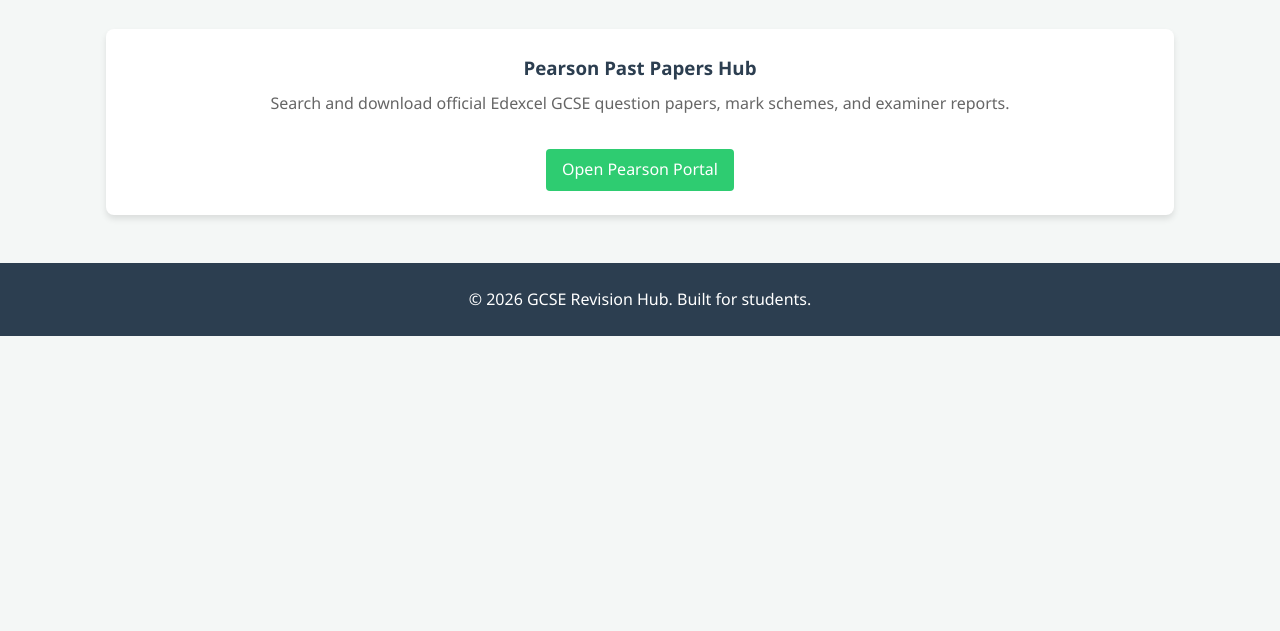
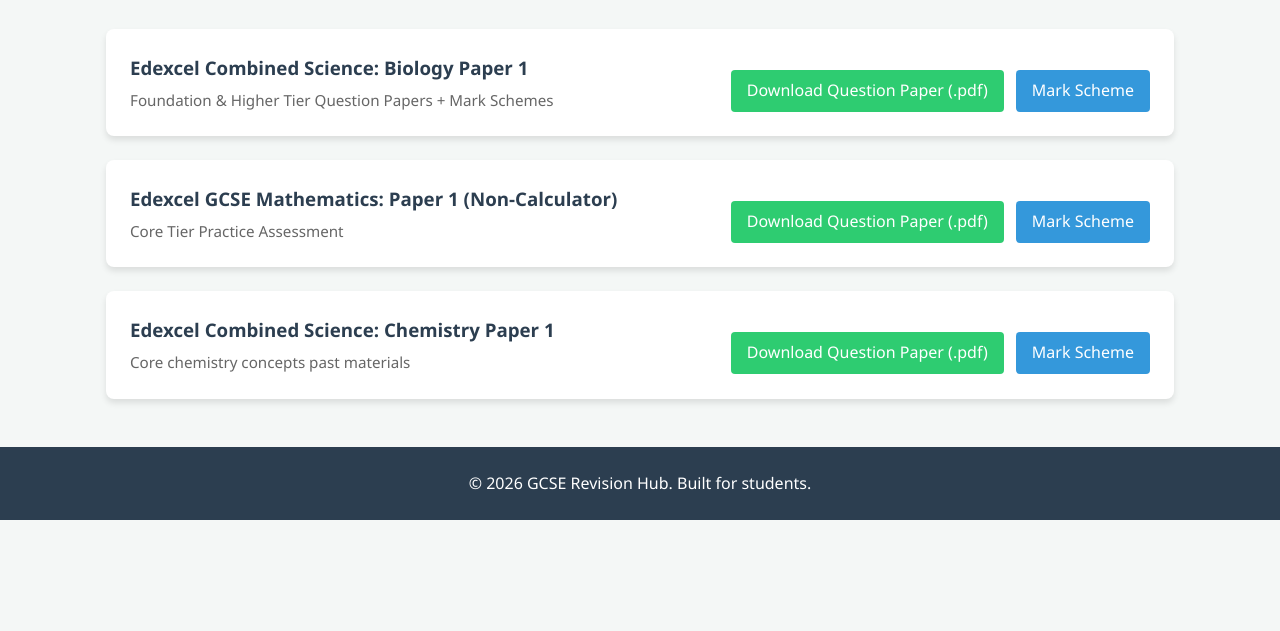
Before and after one commit to IbbyZaman/easystudy, a plain HTML site: page practice_papers.html in a window 1280 px wide. Shown: the part 169-800 px from the top of the page. Drawn offline with Linux system fonts and the light colour scheme.

Commit message:
Update practice_papers.html

```diff
--- a/practice_papers.html
+++ b/practice_papers.html
@@ -3,8 +3,34 @@
 <head>
     <meta charset="UTF-8">
     <meta name="viewport" content="width=device-width, initial-scale=1.0">
-    <title>Practice Tests | GCSE Revision Hub</title>
+    <title>Practice Papers | GCSE Revision Hub</title>
     <link rel="stylesheet" href="styles.css">
+    <style>
+        .download-card {
+            background: #fff;
+            padding: 1.5rem;
+            border-radius: 8px;
+            box-shadow: 0 4px 6px rgba(0,0,0,0.1);
+            margin-bottom: 1.5rem;
+            display: flex;
+            justify-content: space-between;
+            align-items: center;
+            flex-wrap: wrap;
+            gap: 1rem;
+        }
+        .download-info h3 {
+            color: #2c3e50;
+            margin-bottom: 0.3rem;
+        }
+        .download-info p {
+            color: #666;
+            font-size: 0.95rem;
+        }
+        .download-bar {
+            display: flex;
+            gap: 0.75rem;
+        }
+    </style>
 </head>
 <body>
     <header>
@@ -21,16 +47,41 @@
 
     <main class="content-container">
         <section class="notes-header">
-            <h2>Official Edexcel Practice Papers</h2>
-            <p>Access past question papers and mark schemes directly from the official Pearson support portal.</p>
+            <h2>Edexcel Practice Papers & Downloads</h2>
+            <p>Direct download bars for quick access to official exam materials.</p>
         </section>
 
-        <div class="module-grid">
-            <article class="module-card">
-                <h3>Pearson Past Papers Hub</h3>
-                <p>Search and download official Edexcel GCSE question papers, mark schemes, and examiner reports.</p>
-                <a href="https://qualifications.pearson.com/en/support/support-topics/exams/past-papers.html" target="_blank" class="btn-primary">Open Pearson Portal</a>
-            </article>
+        <div class="download-card">
+            <div class="download-info">
+                <h3>Edexcel Combined Science: Biology Paper 1</h3>
+                <p>Foundation & Higher Tier Question Papers + Mark Schemes</p>
+            </div>
+            <div class="download-bar">
+                <a href="https://qualifications.pearson.com/content/dam/pdf/GCSE/Combined-Science/2016/Specification%20and%20sample%20assessments/GCSE_Combined_Science_Biology_Sample_Assessment_Materials.pdf" target="_blank" class="btn-primary">Download Question Paper (.pdf)</a>
+                <a href="https://qualifications.pearson.com/en/support/support-topics/exams/past-papers.html" target="_blank" class="btn-primary" style="background-color: #3498db;">Mark Scheme</a>
+            </div>
+        </div>
+
+        <div class="download-card">
+            <div class="download-info">
+                <h3>Edexcel GCSE Mathematics: Paper 1 (Non-Calculator)</h3>
+                <p>Core Tier Practice Assessment</p>
+            </div>
+            <div class="download-bar">
+                <a href="https://qualifications.pearson.com/content/dam/pdf/GCSE/mathematics/2015/specification-and-sample-assessments/GCSE_Maths_Higher_Tier_Paper_1_Sample_Assessment_Materials.pdf" target="_blank" class="btn-primary">Download Question Paper (.pdf)</a>
+                <a href="https://qualifications.pearson.com/en/support/support-topics/exams/past-papers.html" target="_blank" class="btn-primary" style="background-color: #3498db;">Mark Scheme</a>
+            </div>
+        </div>
+
+        <div class="download-card">
+            <div class="download-info">
+                <h3>Edexcel Combined Science: Chemistry Paper 1</h3>
+                <p>Core chemistry concepts past materials</p>
+            </div>
+            <div class="download-bar">
+                <a href="https://qualifications.pearson.com/content/dam/pdf/GCSE/Combined-Science/2016/Specification%20and%20sample%20assessments/GCSE_Combined_Science_Chemistry_Sample_Assessment_Materials.pdf" target="_blank" class="btn-primary">Download Question Paper (.pdf)</a>
+                <a href="https://qualifications.pearson.com/en/support/support-topics/exams/past-papers.html" target="_blank" class="btn-primary" style="background-color: #3498db;">Mark Scheme</a>
+            </div>
         </div>
     </main>
 
```
